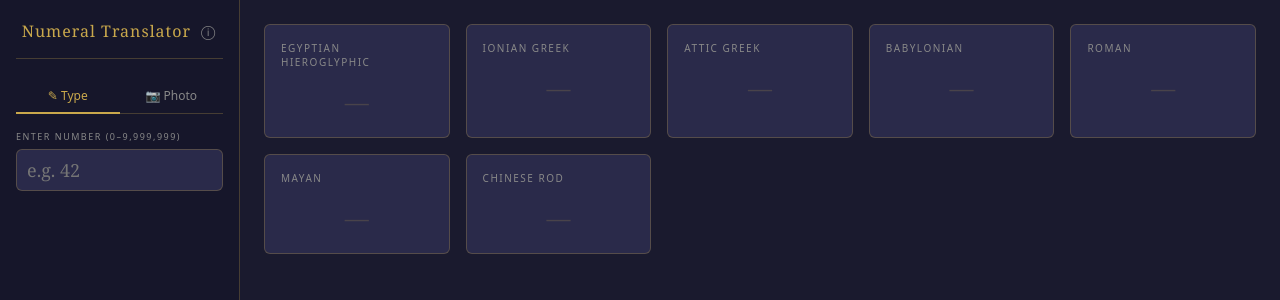
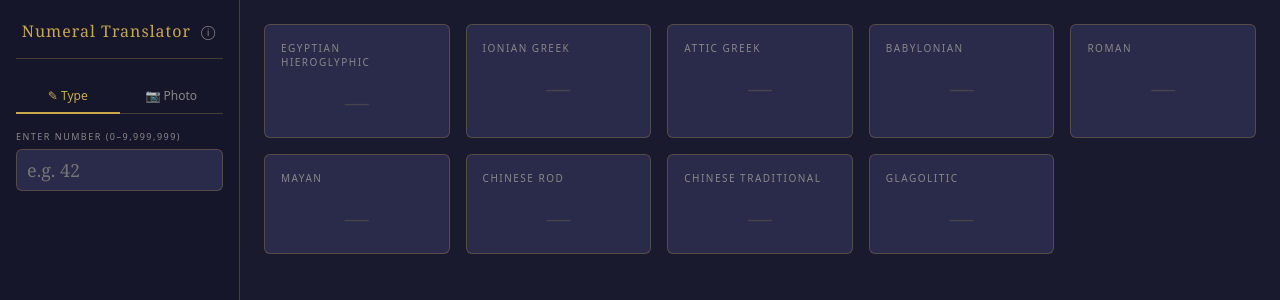
Before and after one commit to EricTalanoa/numeral_translator, a React (Vite) app: page / in a window 1280 px wide. Shown: the top 300 px of the page. Built offline with nearby package versions, Linux system fonts and the light colour scheme; a web font is replaced by a local one.

Commit message:
feat: register Chinese Traditional and Glagolitic in CONVERTERS, add vision hints and CSS

```diff
--- a/src/converters/index.ts
+++ b/src/converters/index.ts
@@ -5,6 +5,8 @@ import * as babylonian from './babylonian'
 import * as roman from './roman'
 import * as mayan from './mayan'
 import * as chineseRod from './chinese-rod'
+import * as chineseTraditional from './chinese-traditional'
+import * as glagolitic from './glagolitic'
 
 export interface Converter {
   id: string
@@ -15,11 +17,13 @@ export interface Converter {
 }
 
 export const CONVERTERS: Converter[] = [
-  { id: 'egyptian',   label: 'Egyptian Hieroglyphic', maxValue: 9_999_999, ...egyptian },
-  { id: 'ionian',     label: 'Ionian Greek',          maxValue: 9_999,     ...ionian },
-  { id: 'attic',      label: 'Attic Greek',           maxValue: 9_999,     ...attic },
-  { id: 'babylonian', label: 'Babylonian',            maxValue: 999_999,   ...babylonian },
-  { id: 'roman',      label: 'Roman',                 maxValue: 3_999,     ...roman },
-  { id: 'mayan',      label: 'Mayan',                 maxValue: 999_999,   ...mayan },
-  { id: 'chineseRod', label: 'Chinese Rod',           maxValue: 999_999,   ...chineseRod },
+  { id: 'egyptian',          label: 'Egyptian Hieroglyphic', maxValue: 9_999_999, ...egyptian },
+  { id: 'ionian',            label: 'Ionian Greek',          maxValue: 9_999,     ...ionian },
+  { id: 'attic',             label: 'Attic Greek',           maxValue: 9_999,     ...attic },
+  { id: 'babylonian',        label: 'Babylonian',            maxValue: 999_999,   ...babylonian },
+  { id: 'roman',             label: 'Roman',                 maxValue: 3_999,     ...roman },
+  { id: 'mayan',             label: 'Mayan',                 maxValue: 999_999,   ...mayan },
+  { id: 'chineseRod',        label: 'Chinese Rod',           maxValue: 999_999,   ...chineseRod },
+  { id: 'chineseTraditional',label: 'Chinese Traditional',   maxValue: 9_999_999, ...chineseTraditional },
+  { id: 'glagolitic',        label: 'Glagolitic',            maxValue: 9_999,     ...glagolitic },
 ]
--- a/src/styles/main.css
+++ b/src/styles/main.css
@@ -291,6 +291,16 @@ body {
   font-size: 24px;
 }
 
+.chineseTraditional {
+  font-family: var(--font-display);
+  font-size: 20px;
+}
+
+.glagolitic {
+  font-family: 'Segoe UI Historic', var(--font-display);
+  font-size: 24px;
+}
+
 /* 12. Expand modal */
 .tile-modal-overlay {
   position: fixed;
--- a/src/vision/vision-client.ts
+++ b/src/vision/vision-client.ts
@@ -26,6 +26,10 @@ function systemHint(systemName: string): string {
       return 'Mayan numerals use dots (each worth 1), horizontal bars (each worth 5), and a shell shape (= 0). Digits are stacked vertically, highest at top. The system is base-20 positional.'
     case 'Chinese Rod':
       return 'Chinese rod numerals alternate orientation: vertical rods for ones/hundreds/ten-thousands, horizontal rods for tens/thousands. Single rods are simple lines; 6\u20139 add a crossing rod.'
+    case 'Chinese Traditional':
+      return 'Classical Chinese numerals use characters: 一(1) 二(2) 三(3) 四(4) 五(5) 六(6) 七(7) 八(8) 九(9) 十(10) 百(100) 千(1000) 萬(10000). Numbers are written largest-to-smallest; 零 marks a zero gap between non-zero groups.'
+    case 'Glagolitic':
+      return 'Glagolitic numerals use Glagolitic script letters additively, largest to smallest. The first 9 letters equal 1\u20139, the next 9 equal 10\u201390, the next 9 equal 100\u2013900, and the next 9 equal 1000\u20139000.'
     default:
       return 'Identify the numeral value shown in the image.'
   }
```
Also changed, not shown: 1 other file (tests, documents, lock files or other folders).
